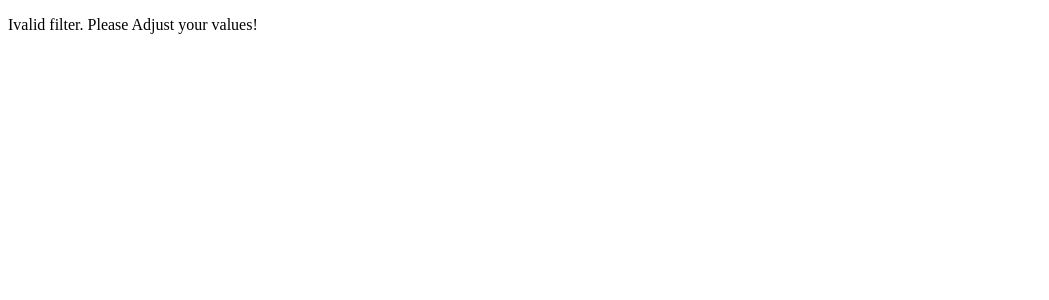
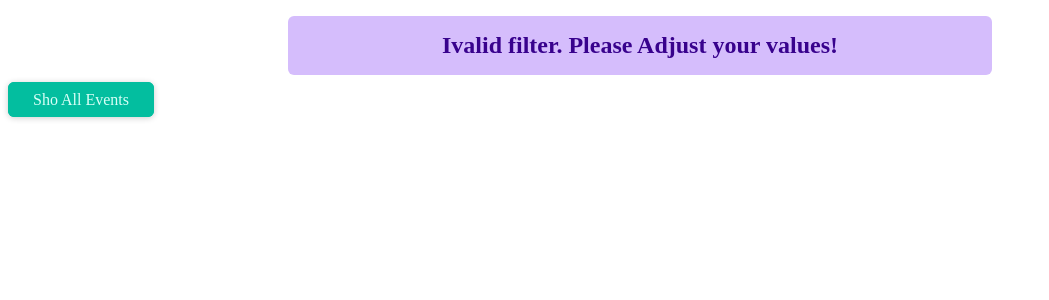
Before and after one commit to OratileMokgoatlheng/my-app, a Next.js app: page /events/e2 in a window 1280 px wide. Shown: the top 300 px of the page, without its empty margins (0-1049 px from the left). Built offline with nearby package versions, Linux system fonts and the light colour scheme.

Commit message:
slugUpdated

```diff
--- /dev/null
+++ b/components/events/results-title.js
@@ -0,0 +1,20 @@
+import Button from '../ui/button';
+import classes from './results-title.module.css';
+
+function ResultsTitle(props) {
+  const { date } = props;
+
+  const humanReadableDate = new Date(date).toLocaleDateString('en-US', {
+    month: 'long',
+    year: 'numeric',
+  });
+
+  return (
+    <section className={classes.title}>
+      <h1>Events in {humanReadableDate}</h1>
+      <Button link='/events'>Show all events</Button>
+    </section>
+  );
+}
+
+export default ResultsTitle;
--- /dev/null
+++ b/components/events/results-title.module.css
@@ -0,0 +1,6 @@
+.title {
+  margin: 2rem auto;
+  width: 90%;
+  max-width: 40rem;
+  text-align: center;
+}
--- /dev/null
+++ b/components/ui/error-alert.js
@@ -0,0 +1,7 @@
+import classes from './error-alert.module.css';
+
+function ErrorAlert(props) {
+  return <div className={classes.alert}>{props.children}</div>;
+}
+
+export default ErrorAlert;
--- /dev/null
+++ b/components/ui/error-alert.module.css
@@ -0,0 +1,12 @@
+.alert {
+  margin: 1rem auto;
+  padding: 1rem 2rem;
+  width: 90%;
+  max-width: 40rem;
+  background-color: #d5bdfc;
+  color: #38028d;
+  font-weight: bold;
+  font-size: 1.5rem;
+  text-align: center;
+  border-radius: 6px;
+}
--- a/pages/events/[...slug].js
+++ b/pages/events/[...slug].js
@@ -2,7 +2,10 @@
 import { useRouter } from "next/router";
 
 import EventList from "@/components/events/event-list";
-
+import { Fragment } from "react";
+import ResultsTitle from "@/components/events/results-title";
+import Button from "@/components/ui/button";
+import ErrorAlert from "@/components/ui/error-alert";
 function FilteredEventsPage() {
   const router = useRouter();
 
@@ -25,24 +28,41 @@
     numYear < 2021 ||
     numMonth < 1 ||
     numMonth > 12
-  ){
-    return <p>Ivalid filter. Please Adjust your values!</p>
+  ) {
+    return (
+      <Fragment>
+        <ErrorAlert>Ivalid filter. Please Adjust your values!</ErrorAlert>
+        <div className="center">
+          <Button link="/events">Sho All Events</Button>
+        </div>
+      </Fragment>
+    );
   }
 
-  const filteredEvents  = getFilteredEvents({
+  const filteredEvents = getFilteredEvents({
     year: numYear,
-    month: numMonth
-  })
+    month: numMonth,
+  });
 
-  if (!filteredEvents || filteredEvents.length === 0){
-    return <p>No events found for the chosen filter!</p>
+  if (!filteredEvents || filteredEvents.length === 0) {
+    return (
+      <Fragment>
+        <ErrorAlert>No events found for the chosen filter!</ErrorAlert>
+        <div className="center">
+          <Button link="/events">Sho All Events</Button>
+        </div>
+      </Fragment>
+    );
   }
 
+  const date = new Date(numYear, numMonth - 1);
+
   return (
-      <div>
-        <EventList items={filteredEvents}/>
-      </div>
-    );
+    <Fragment>
+      <ResultsTitle date={date} />
+      <EventList items={filteredEvents} />
+    </Fragment>
+  );
 }
 
 export default FilteredEventsPage;
--- a/pages/events/[eventId].js
+++ b/pages/events/[eventId].js
@@ -5,6 +5,7 @@
 import EventSummary from "../../components/event-detail/event-summary";
 import EventLogistics from "../../components/event-detail/event-logistics";
 import EventContent from "../../components/event-detail/event-content";
+import ErrorAlert from "@/components/ui/error-alert";
 function EventDetailPage() {
   const router = useRouter();
 
@@ -12,7 +13,7 @@
   const event = getEventById(eventId);
 
   if (!event) {
-    return <p>No event found!</p>;
+    return <ErrorAlert>No event found!</ErrorAlert>;
   }
   getEventById();
   return (
```
